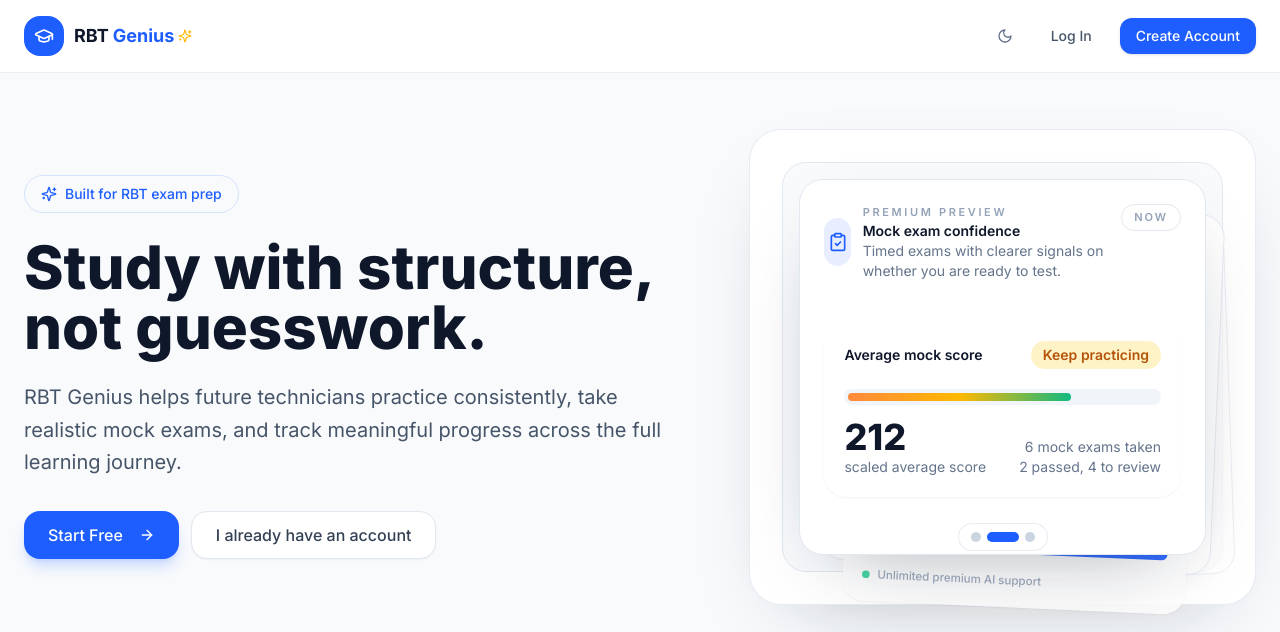
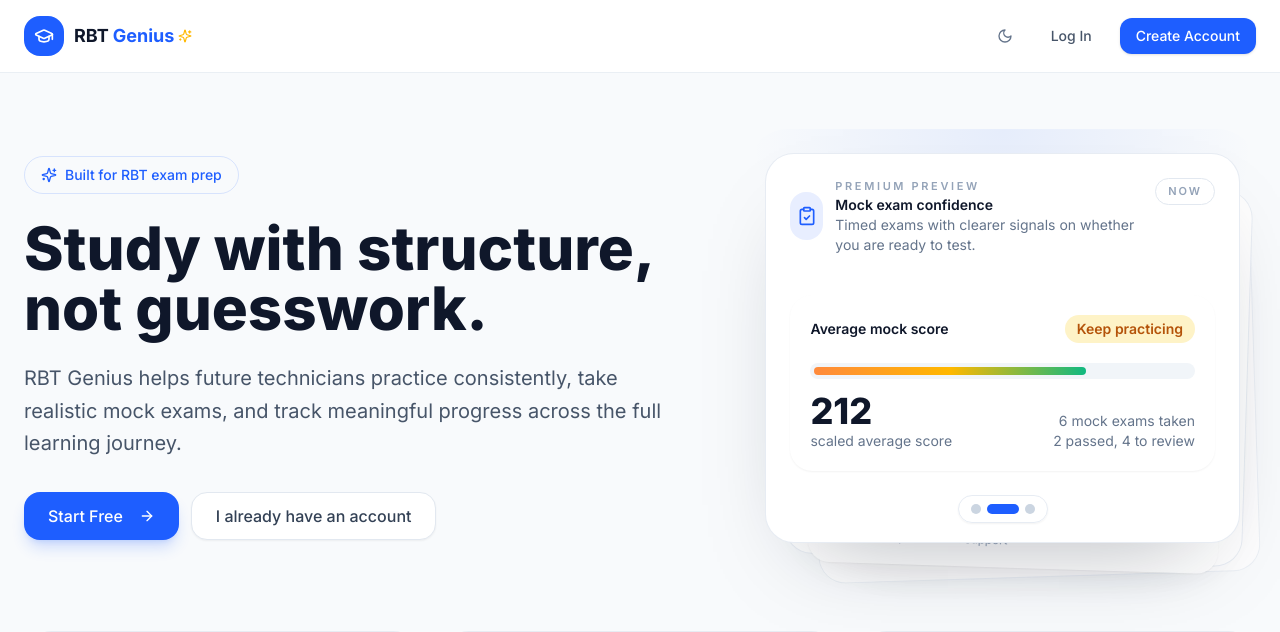
Before and after one commit to MystoganzTv/RBTGenius, a React (Vite) app: page / in a window 1280 px wide. Shown: the top 632 px of the page. Built offline with nearby package versions, Linux system fonts and the light colour scheme; no server answers; the HTML template or start-up script is replaced by a standard one.

Commit message:
Polish landing card stack motion

```diff
--- a/src/pages/Landing.jsx
+++ b/src/pages/Landing.jsx
@@ -218,8 +218,9 @@ export default function Landing() {
             </div>
           </div>
 
-          <div className="rounded-[2rem] border border-slate-200/80 bg-white p-8 shadow-[0_30px_80px_-40px_rgba(15,23,42,0.25)] dark:border-slate-800 dark:bg-slate-950">
-            <div className="relative min-h-[410px] rounded-[1.5rem] border border-slate-200 bg-slate-50 p-4 dark:border-slate-800 dark:bg-slate-900">
+          <div className="relative min-h-[430px] px-4 py-6">
+            <div className="pointer-events-none absolute inset-0 rounded-[2.4rem] bg-[radial-gradient(circle_at_top,rgba(30,94,255,0.08),transparent_50%)] dark:bg-[radial-gradient(circle_at_top,rgba(30,94,255,0.12),transparent_48%)]" />
+            <div className="relative min-h-[390px]">
               {premiumPreviewPanels.map(
                 ({ label, title, subtitle, accentClassName, Icon, content }, index) => {
                   const order =
@@ -227,9 +228,9 @@ export default function Landing() {
                     premiumPreviewPanels.length;
 
                   const cardStyles = [
-                    "z-30 translate-y-0 rotate-0 scale-100 opacity-100 shadow-[0_30px_80px_-40px_rgba(15,23,42,0.4)]",
-                    "z-20 translate-x-5 translate-y-5 rotate-[2.5deg] scale-[0.96] opacity-90 shadow-[0_24px_60px_-45px_rgba(15,23,42,0.28)]",
-                    "z-10 translate-x-10 translate-y-10 -rotate-[2deg] scale-[0.92] opacity-75 shadow-[0_24px_60px_-48px_rgba(15,23,42,0.2)]",
+                    "z-30 translate-y-0 rotate-0 scale-100 opacity-100 shadow-[0_40px_90px_-46px_rgba(15,23,42,0.34)]",
+                    "z-20 translate-x-4 translate-y-6 rotate-[1.8deg] scale-[0.965] opacity-[0.9] shadow-[0_30px_70px_-48px_rgba(15,23,42,0.22)]",
+                    "z-10 translate-x-8 translate-y-12 -rotate-[1.8deg] scale-[0.93] opacity-[0.72] shadow-[0_24px_60px_-52px_rgba(15,23,42,0.16)]",
                   ];
 
                   return (
@@ -238,9 +239,10 @@ export default function Landing() {
                       type="button"
                       aria-label={`Show ${title} preview`}
                       onClick={() => setActivePreviewIndex(index)}
-                      className={`absolute inset-4 w-[calc(100%-2rem)] rounded-[1.5rem] border border-slate-200 bg-white text-left transition-all duration-1000 dark:border-slate-800 dark:bg-slate-950 ${cardStyles[order]}`}
+                      className={`absolute inset-0 w-full rounded-[1.8rem] border border-slate-200/80 bg-white text-left transition-all dark:border-slate-800 dark:bg-slate-950 ${cardStyles[order]}`}
                       style={{
-                        transitionTimingFunction: "cubic-bezier(0.22, 1, 0.36, 1)",
+                        transitionTimingFunction: "cubic-bezier(0.23, 1, 0.32, 1)",
+                        transitionDuration: "1600ms",
                       }}
                     >
                       <div className="flex h-full flex-col p-6">
@@ -275,7 +277,7 @@ export default function Landing() {
                 },
               )}
 
-              <div className="absolute bottom-5 left-1/2 z-40 flex -translate-x-1/2 items-center gap-1.5 rounded-full border border-slate-200/80 bg-white/90 px-3 py-2 backdrop-blur dark:border-slate-800 dark:bg-slate-950/90">
+              <div className="absolute bottom-5 left-1/2 z-40 flex -translate-x-1/2 items-center gap-1.5 rounded-full border border-slate-200/80 bg-white/92 px-3 py-2 shadow-sm backdrop-blur dark:border-slate-800 dark:bg-slate-950/92">
                 {premiumPreviewPanels.map((panel, index) => (
                   <button
                     key={panel.title}
```
